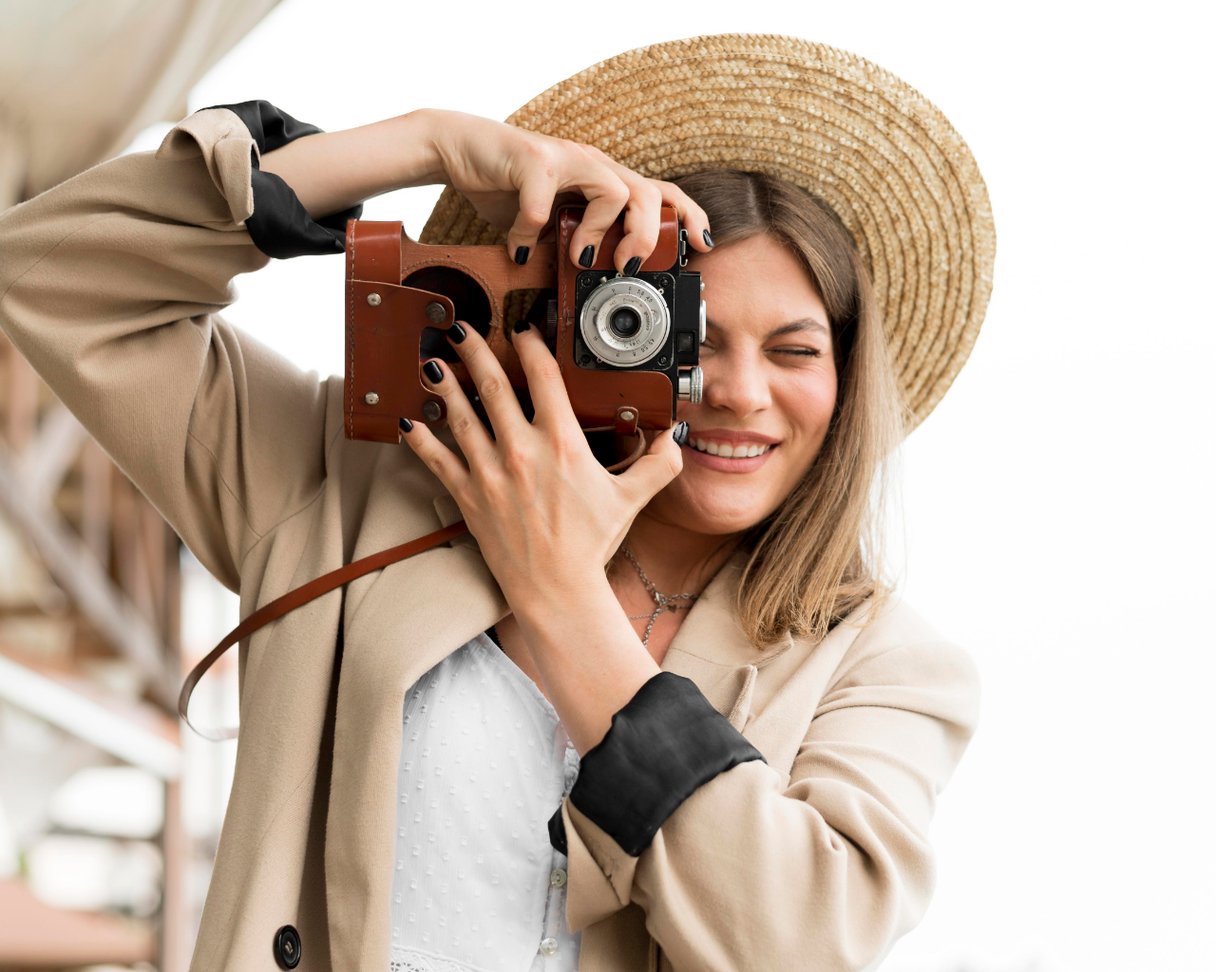
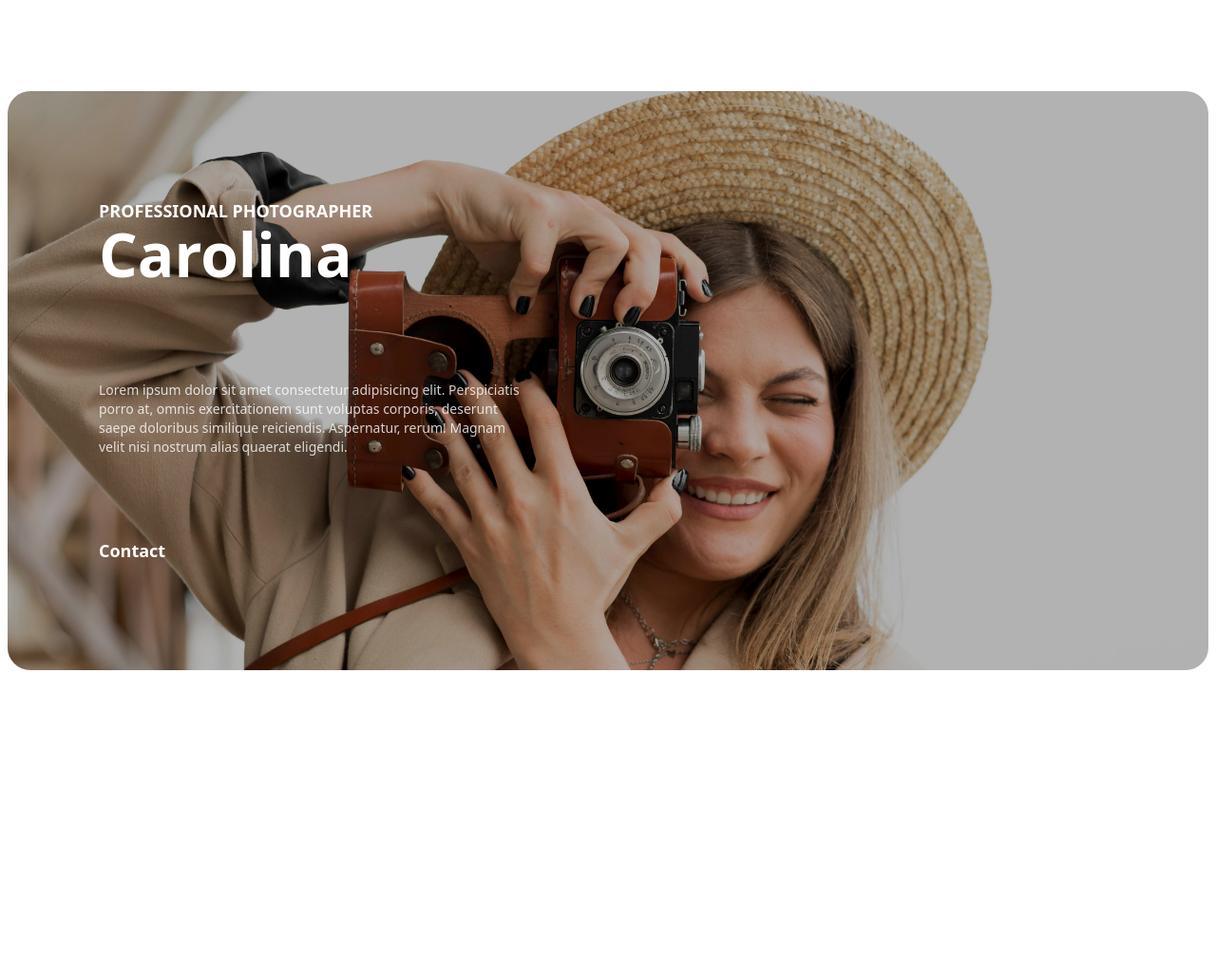
Before and after one commit to ArgusTechnology/webTailwind, a website: page src/index.html in a window 1280 px wide. Shown: the whole page at 95% size. After the commit the page ends 800 px from the top, so only its background shows below. Drawn offline with Linux system fonts and the light colour scheme.

Commit message:
uso de tailwind
proyecto descripcion imagen

```diff
--- a/src/index.html
+++ b/src/index.html
@@ -6,13 +6,23 @@
     <title>Proyecto tailwind</title>
 
     <!-- tailwind -->
-     <link rel="stylesheet" href="./style/style.css">
+    <link rel="stylesheet" href="./style/style.css">
 </head>
 <body class="body">
     <main class="main">
-      <div class="container">
-        <div class="relative">
-            <img src="./img/mujer.jpg" alt="girl">
+      <div class="container mx-auto px-2 mt-24">
+        <div class="relative overflow-hidden h-[610px] rounded-3xl px-24 py-28 before:absolute before:w-full before:h-full before:top-0 before:left-0 before:bg-black/30 before:z-[-1]">
+
+            <img class="w-full h-full object-cover absolute left-0 top-0 -z-10 object-[center_10%]" src="./img/mujer.jpg" alt="girl">
+
+            <div class="md:w-1/2 text-white h-full flex flex-col justify-between">
+                <div>
+                    <h1 class="uppercase font-bold text-lg">Professional Photographer</h1>
+                    <h2 class="font-bold text-[64px] leading-none mb-4">Carolina</h2>
+                </div>
+                <p class="opacity-80 text-sm max-w-md">Lorem ipsum dolor sit amet consectetur adipisicing elit. Perspiciatis porro at, omnis exercitationem sunt voluptas corporis, deserunt saepe doloribus similique reiciendis. Aspernatur, rerum! Magnam velit nisi nostrum alias quaerat eligendi.</p>
+                <a class="w-fit text-lg font-bold px-10 py-2.5 rounded-lg border border-white flex justify-center items-center transition-all duration-300 hover:bg-white hover:text-black" href="#">Contact</a>
+            </div>
         </div>
       </div>
     </main>
```
Also changed, not shown: src/style/style.css.
